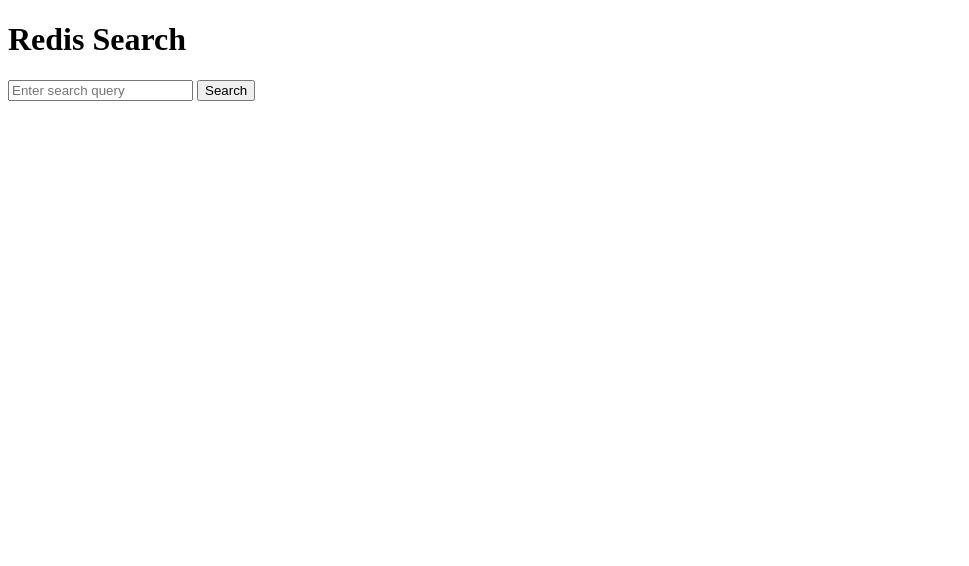
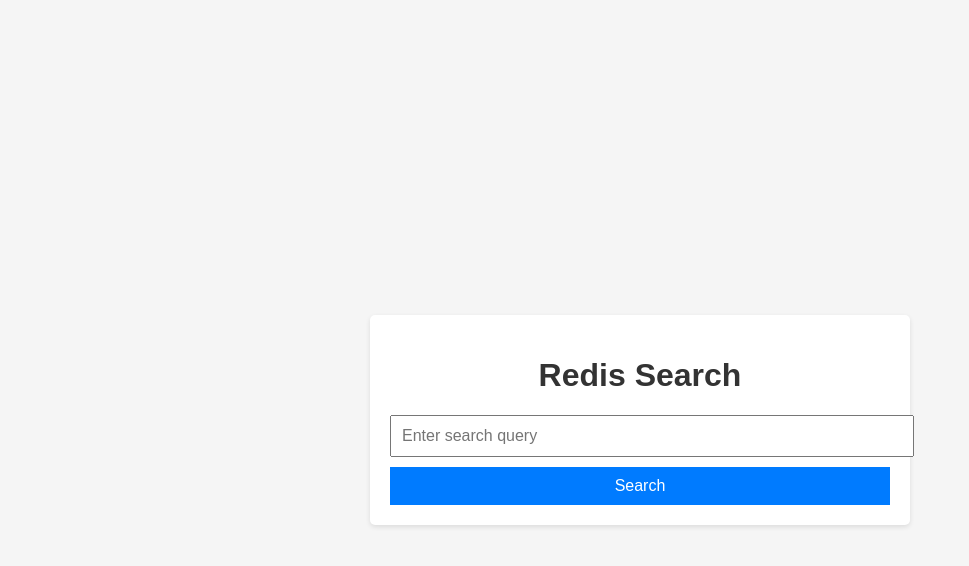
Before and after one commit to roberthsheng/vandyclasses, a plain HTML site: page search.html in a window 1280 px wide. Shown: the whole page, without its empty margins (0-969 px from the left). Drawn offline with Linux system fonts and the light colour scheme.

Commit message:
prettify

```diff
--- a/search.html
+++ b/search.html
@@ -2,12 +2,53 @@
 <html>
 <head>
     <title>Redis Search</title>
+    <style>
+        body {
+            font-family: Arial, sans-serif;
+            margin: 0;
+            padding: 20px;
+            display: flex;
+            justify-content: center;
+            align-items: center;
+            min-height: 100vh;
+            background-color: #f5f5f5;
+        }
+        .container {
+            max-width: 500px;
+            width: 100%;
+            padding: 20px;
+            background-color: #fff;
+            border-radius: 5px;
+            box-shadow: 0 2px 5px rgba(0, 0, 0, 0.1);
+        }
+        h1 {
+            color: #333;
+            text-align: center;
+        }
+        input[type="text"] {
+            padding: 10px;
+            width: 100%;
+            font-size: 16px;
+            margin-bottom: 10px;
+        }
+        button {
+            padding: 10px 20px;
+            font-size: 16px;
+            background-color: #007bff;
+            color: #fff;
+            border: none;
+            cursor: pointer;
+            width: 100%;
+        }
+    </style>
 </head>
 <body>
-    <h1>Redis Search</h1>
-    <form method="POST">
-        <input type="text" name="query" placeholder="Enter search query">
-        <button type="submit">Search</button>
-    </form>
+    <div class="container">
+        <h1>Redis Search</h1>
+        <form method="POST">
+            <input type="text" name="query" placeholder="Enter search query">
+            <button type="submit">Search</button>
+        </form>
+    </div>
 </body>
 </html>
```
Also changed, not shown: results.html (+53 -2 lines), 1 other file.
